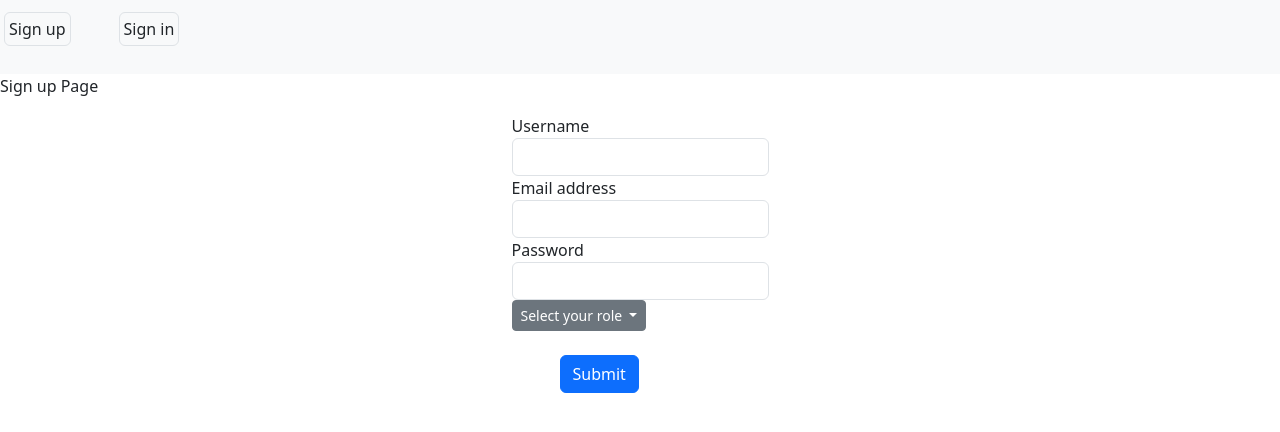
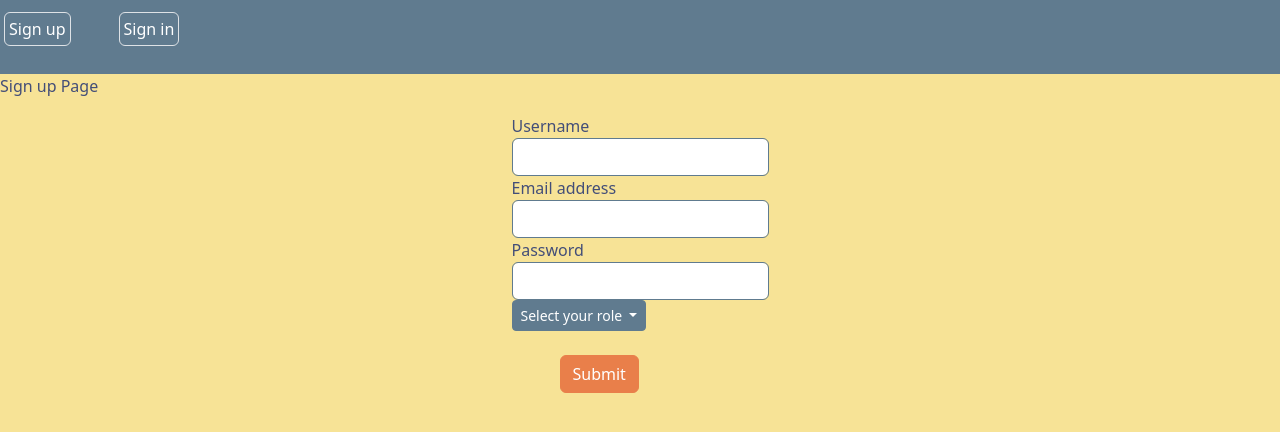
Before and after one commit to asritha26k/frontend-for-flight-booking-app, an Angular app: page /signup in a window 1280 px wide. Shown: the top 432 px of the page. Built offline with nearby package versions, Linux system fonts and the light colour scheme.

Commit message:
modified global styles

```diff
--- a/src/styles.css
+++ b/src/styles.css
@@ -1 +1,78 @@
-/* You can add global styles to this file, and also import other style files */
+body {
+  background-color: #F7E396;
+  margin: 0;
+  color: #434E78;
+  font-family: system-ui, -apple-system, BlinkMacSystemFont, 'Segoe UI', sans-serif;
+}
+html, body {
+  height: 100%;
+}
+::placeholder {
+  color: rgba(39, 41, 42, 0.479) !important;
+}
+.navbar {
+  background-color: #607B8F !important;
+}
+
+.navbar .nav-link,
+.navbar .navbar-brand {
+  color: #ffffff !important;
+}
+
+.btn-primary {
+  background-color: #E97F4A !important;
+  border-color: #E97F4A !important;
+  color: #ffffff;
+}
+
+.btn-primary:hover {
+  background-color: #d96e3f !important;
+}
+
+.btn-secondary {
+  background-color: #607B8F !important;
+  border-color: #607B8F !important;
+  color: #ffffff;
+}
+
+.btn-secondary:hover {
+  background-color: #566d80 !important;
+}
+
+.card {
+  background-color: #ffffff;
+  border: none;
+  border-radius: 12px;
+  box-shadow: 0 4px 12px rgba(67, 78, 120, 0.15);
+  color: #434E78;
+}
+
+h1, h2, h3, h4, h5 {
+  color: #434E78;
+  font-weight: 600;
+}
+
+a {
+  color: #E97F4A;
+}
+
+a:hover {
+  color: #d96e3f;
+}
+
+.badge-primary {
+  background-color: #E97F4A;
+}
+
+.badge-secondary {
+  background-color: #607B8F;
+}
+
+.form-control {
+  border: 1px solid #607B8F;
+}
+
+.form-control:focus {
+  border-color: #E97F4A;
+  box-shadow: 0 0 0 0.2rem rgba(233, 127, 74, 0.25);
+}
```
